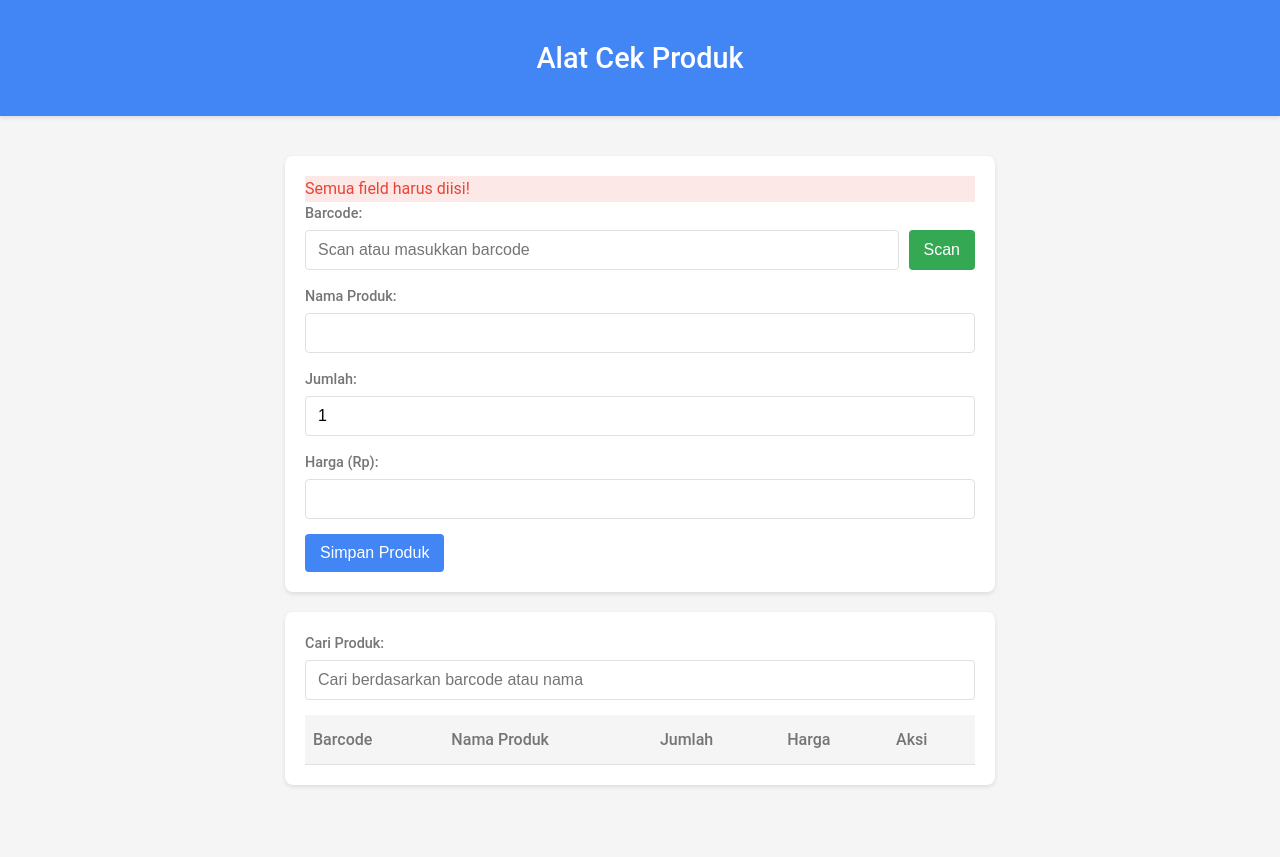
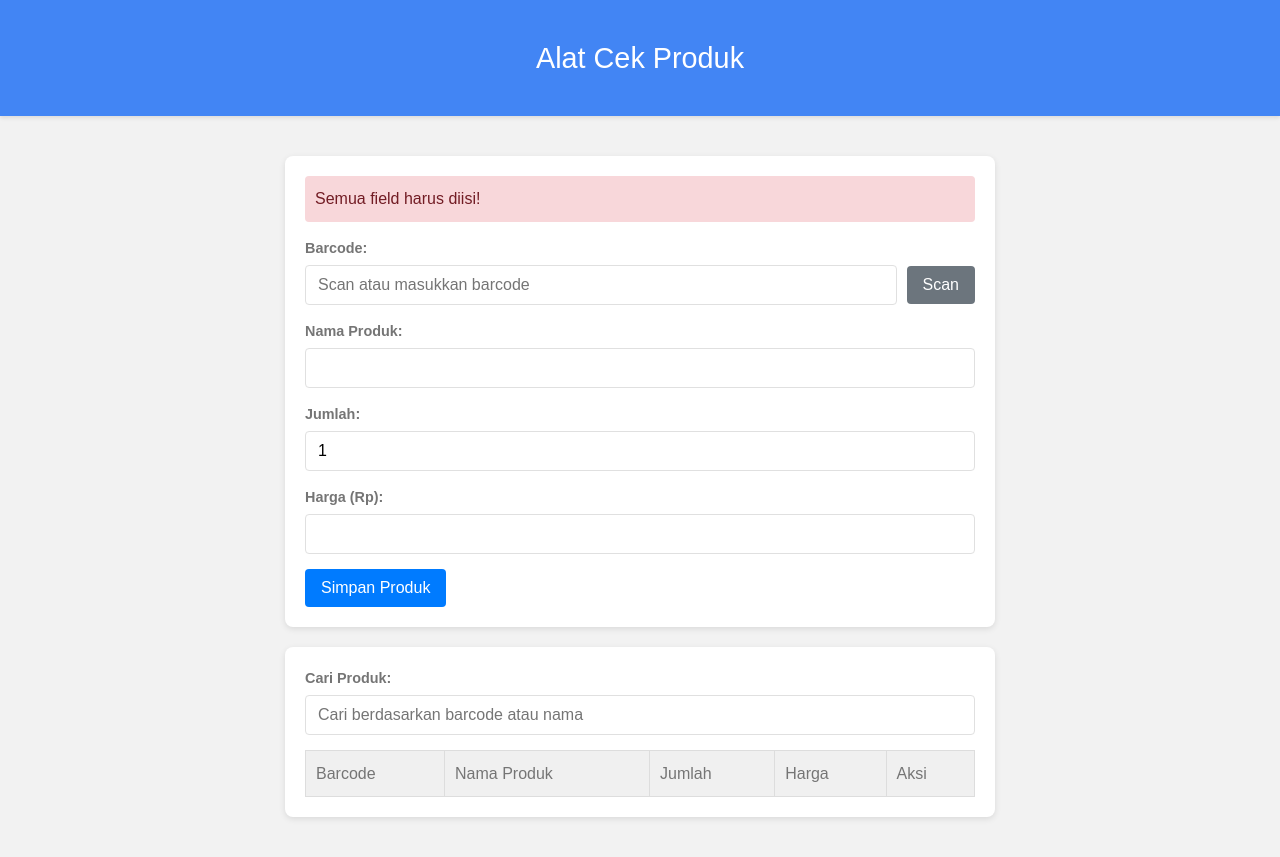
Before and after one commit to n45pnasp/DriveAvsec, a plain HTML site: page index.html in a window 1280 px wide. Both pictures are taken after a click on the button "Simpan Produk". Before the commit the page ends 825 px from the top, so only its background shows below. Drawn offline with Linux system fonts and the light colour scheme; no server answers.

Commit message:
Update index.html

```diff
--- a/index.html
+++ b/index.html
@@ -6,6 +6,26 @@
   <meta name="viewport" content="width=device-width, initial-scale=1.0" />
   <title>Alat Cek Produk</title>
   <link rel="stylesheet" href="style.css" />
+  <style>
+    body { font-family: sans-serif; margin: 0; padding: 0; background: #f2f2f2; }
+    .container { padding: 20px; }
+    .card { background: #fff; padding: 20px; margin-bottom: 20px; border-radius: 8px; box-shadow: 0 2px 6px rgba(0,0,0,0.1); }
+    .form-group { margin-bottom: 15px; }
+    .form-group label { font-weight: bold; margin-bottom: 5px; display: block; }
+    .btn { padding: 10px 16px; border: none; border-radius: 4px; cursor: pointer; }
+    .btn-primary { background: #007bff; color: #fff; }
+    .btn-secondary { background: #6c757d; color: #fff; }
+    .btn-danger { background: #dc3545; color: #fff; }
+    .btn-small { padding: 5px 10px; font-size: 12px; margin-right: 5px; }
+    .input-with-button { display: flex; gap: 10px; align-items: center; }
+    .loading { display: none; }
+    #statusMessage { padding: 10px; margin-bottom: 15px; border-radius: 4px; display: none; }
+    .success { background: #d4edda; color: #155724; }
+    .error { background: #f8d7da; color: #721c24; }
+    table { width: 100%; border-collapse: collapse; }
+    th, td { padding: 10px; border: 1px solid #ddd; text-align: left; }
+    th { background-color: #f0f0f0; }
+  </style>
 </head>
 <body>
   <header>
@@ -17,7 +37,6 @@
   <main class="container">
     <div class="card">
       <div id="statusMessage"></div>
-
       <div class="form-group">
         <label for="barcode">Barcode:</label>
         <div class="input-with-button">
@@ -27,24 +46,19 @@
         <div id="scanner-container" style="display:none; width:100%; max-width:400px; margin-top:10px;">
           <div id="interactive" class="viewport"></div>
         </div>
-        <input type="hidden" id="originalBarcode" />
       </div>
-
       <div class="form-group">
         <label for="productName">Nama Produk:</label>
         <input type="text" id="productName" />
       </div>
-
       <div class="form-group">
         <label for="quantity">Jumlah:</label>
         <input type="number" id="quantity" value="1" min="1" />
       </div>
-
       <div class="form-group">
         <label for="price">Harga (Rp):</label>
         <input type="number" id="price" />
       </div>
-
       <button id="saveBtn" class="btn btn-primary">Simpan Produk</button>
       <span id="saveSpinner" class="loading">⏳</span>
     </div>
```
